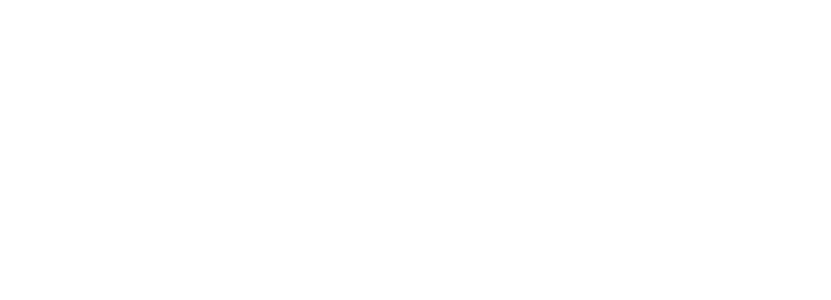
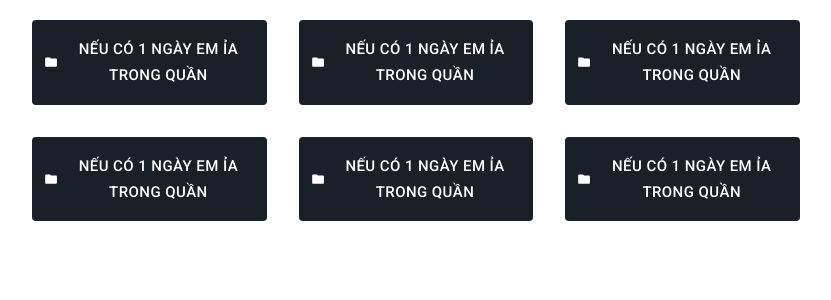
Before and after one commit to vodoanhoanglong/Drive_Client, a React (Create React App) app: page /dashboard in a window 1280 px wide. Before the commit this address had no page. Shown: the top 300 px of the page, without its empty margins (224-1055 px from the left). Built offline with nearby package versions, Linux system fonts and the light colour scheme.

Commit message:
Added drive

```diff
--- a/src/App.js
+++ b/src/App.js
@@ -10,6 +10,7 @@
 
 // components
 import LoginPage from "./features/auth/LoginPage";
+import MyDrive from "./features/drives/MyDrive";
 
 const httpLink = createHttpLink({
   uri: "http://localhost:8080/v1/graphql",
@@ -35,6 +36,7 @@
     <ApolloProvider client={client}>
       <Switch>
         <Route path="/login" element={<LoginPage />} />
+        <Route path="/dashboard" element={<MyDrive />} />
       </Switch>
     </ApolloProvider>
   );
--- /dev/null
+++ b/src/features/drives/Folder.jsx
@@ -0,0 +1,36 @@
+import * as React from "react";
+import { experimentalStyled as styled } from "@mui/material/styles";
+import Box from "@mui/material/Box";
+import Grid from "@mui/material/Grid";
+import { Button } from "@mui/material";
+import FolderIcon from "@mui/icons-material/Folder";
+
+const Item = styled(Button)(({ theme }) => ({
+  backgroundColor: "#1A2027",
+  padding: theme.spacing(2),
+  fontStyle: "bold",
+  fontSize: "1.5rem",
+  color: "#ffff",
+  width: "100%",
+  ":hover": { backgroundColor: "#1A2592" },
+}));
+
+export default function Folder() {
+  return (
+    <Box sx={{ flexGrow: 1 }}>
+      <Grid
+        container
+        spacing={{ xs: 2, md: 4 }}
+        columns={{ xs: 4, sm: 8, md: 12 }}
+      >
+        {Array.from(Array(6)).map((_, index) => (
+          <Grid item xs={2} sm={4} md={4} key={index}>
+            <Item startIcon={<FolderIcon />}>
+              Nếu có 1 ngày em ỉa trong quần
+            </Item>
+          </Grid>
+        ))}
+      </Grid>
+    </Box>
+  );
+}
--- /dev/null
+++ b/src/features/drives/MyDrive.jsx
@@ -0,0 +1,12 @@
+import React from "react";
+import Folder from "./Folder";
+
+function MyDrive() {
+  return (
+    <div className="drives_container">
+      <Folder />
+    </div>
+  );
+}
+
+export default MyDrive;
--- /dev/null
+++ b/src/sass/components/drives/_drives.scss
@@ -0,0 +1,6 @@
+.drives_container{
+    width: 60%;
+    position: absolute;
+    left: 50%;
+    transform: translate(-50%, 10%);
+}
--- a/src/sass/index.scss
+++ b/src/sass/index.scss
@@ -1,3 +1,6 @@
 @import './variables';
 @import './mixins';
 @import './base';
+
+@import './components/drives/folder';
+@import './components/drives/drives';
```
Also changed, not shown: src/sass/components/drives/_folder.scss (added).
